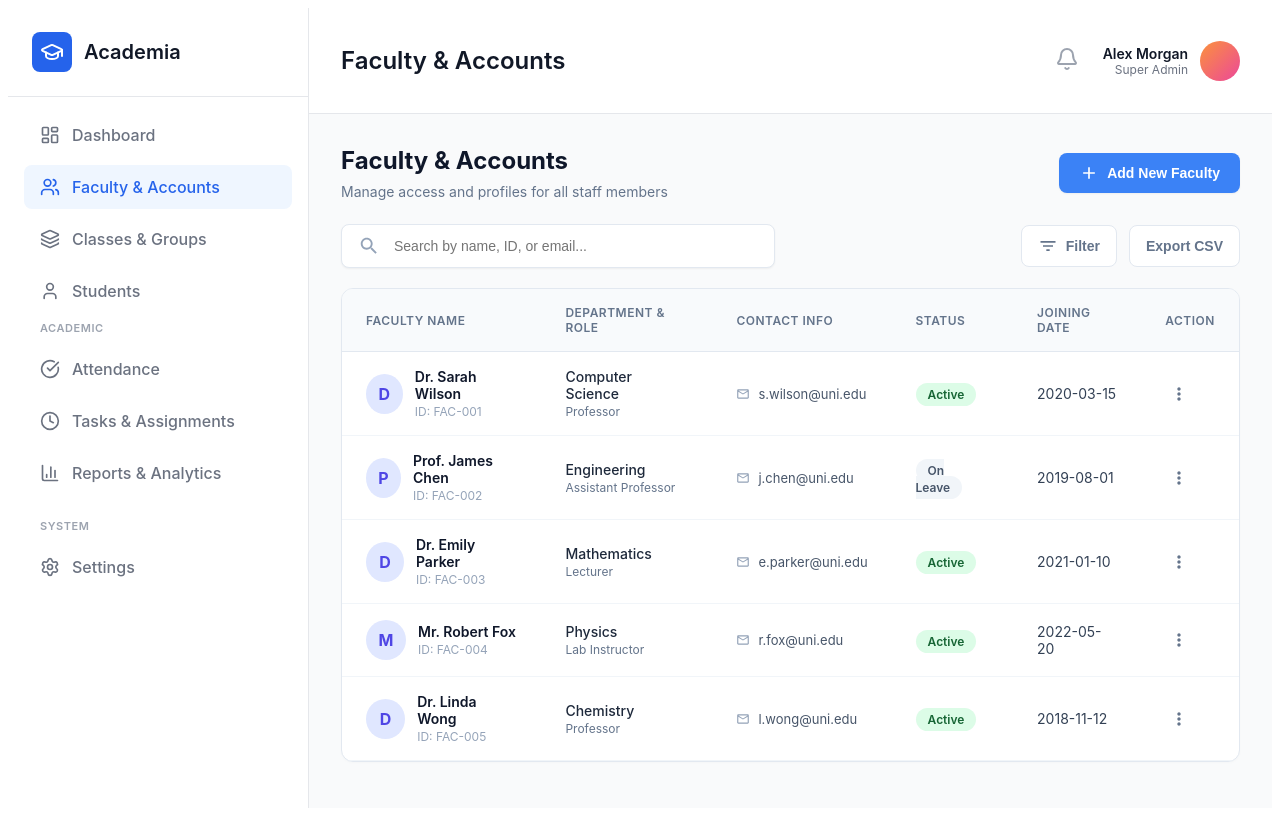
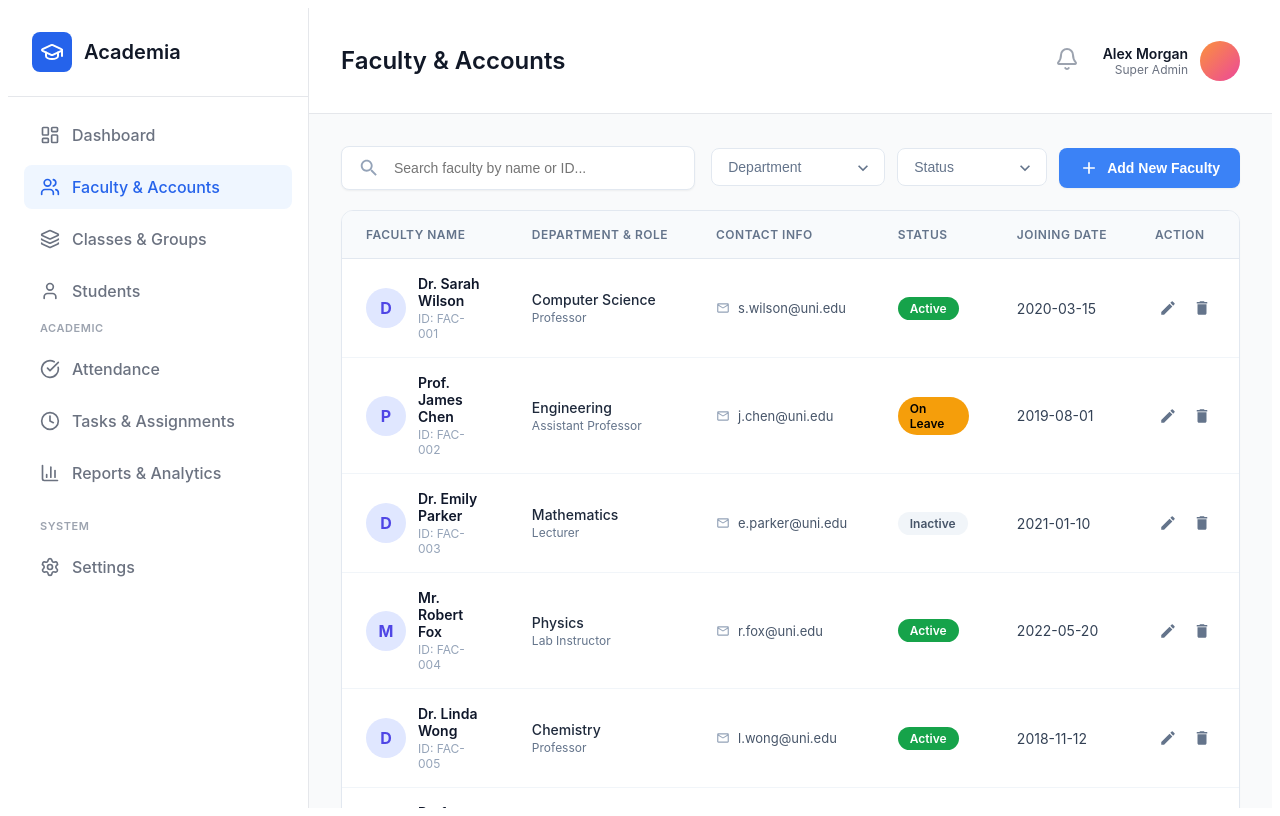
Before and after one commit to mspk5196/Student-Tracker, a React (Vite) app in the folder Frontend/: page /faculty in a window 1280 px wide. Built offline with nearby package versions, Linux system fonts and the light colour scheme; the HTML template or start-up script is replaced by a standard one.

Commit message:
faculty and accounts modified

```diff
--- a/Frontend/src/pages/SuperAdmin/Faculty&Accounts/Faculty&Accounts.jsx
+++ b/Frontend/src/pages/SuperAdmin/Faculty&Accounts/Faculty&Accounts.jsx
@@ -1,64 +1,128 @@
 import React, { useState } from 'react';
 import {
     Search,
-    FilterList,
     Add,
-    MoreVert,
     MailOutline,
-    Phone,
-    School,
-    Badge
+    Edit,
+    Delete,
+    KeyboardArrowDown
 } from '@mui/icons-material';
 
 // --- Mock Data ---
 const FACULTY_DATA = [
     { id: 1, name: 'Dr. Sarah Wilson', role: 'Professor', dept: 'Computer Science', email: 's.wilson@uni.edu', status: 'Active', joinDate: '2020-03-15' },
     { id: 2, name: 'Prof. James Chen', role: 'Assistant Professor', dept: 'Engineering', email: 'j.chen@uni.edu', status: 'On Leave', joinDate: '2019-08-01' },
-    { id: 3, name: 'Dr. Emily Parker', role: 'Lecturer', dept: 'Mathematics', email: 'e.parker@uni.edu', status: 'Active', joinDate: '2021-01-10' },
+    { id: 3, name: 'Dr. Emily Parker', role: 'Lecturer', dept: 'Mathematics', email: 'e.parker@uni.edu', status: 'Inactive', joinDate: '2021-01-10' },
     { id: 4, name: 'Mr. Robert Fox', role: 'Lab Instructor', dept: 'Physics', email: 'r.fox@uni.edu', status: 'Active', joinDate: '2022-05-20' },
     { id: 5, name: 'Dr. Linda Wong', role: 'Professor', dept: 'Chemistry', email: 'l.wong@uni.edu', status: 'Active', joinDate: '2018-11-12' },
+    { id: 6, name: 'Prof. Michael Brown', role: 'Associate Professor', dept: 'Biology', email: 'm.brown@uni.edu', status: 'Active', joinDate: '2019-03-22' },
+    { id: 7, name: 'Dr. Jennifer Lee', role: 'Lecturer', dept: 'English', email: 'j.lee@uni.edu', status: 'On Leave', joinDate: '2020-07-15' },
+    { id: 8, name: 'Mr. David Martinez', role: 'Lab Instructor', dept: 'Chemistry', email: 'd.martinez@uni.edu', status: 'Active', joinDate: '2021-09-01' },
+    { id: 9, name: 'Dr. Susan Taylor', role: 'Professor', dept: 'History', email: 's.taylor@uni.edu', status: 'Active', joinDate: '2017-02-10' },
+    { id: 10, name: 'Prof. Richard White', role: 'Assistant Professor', dept: 'Economics', email: 'r.white@uni.edu', status: 'Inactive', joinDate: '2022-01-05' },
+    { id: 11, name: 'Dr. Patricia Garcia', role: 'Lecturer', dept: 'Psychology', email: 'p.garcia@uni.edu', status: 'Active', joinDate: '2020-11-20' },
+    { id: 12, name: 'Mr. Thomas Anderson', role: 'Lab Instructor', dept: 'Physics', email: 't.anderson@uni.edu', status: 'Active', joinDate: '2021-04-12' },
+    { id: 13, name: 'Dr. Barbara Moore', role: 'Professor', dept: 'Sociology', email: 'b.moore@uni.edu', status: 'On Leave', joinDate: '2016-08-30' },
+    { id: 14, name: 'Prof. Christopher Hill', role: 'Associate Professor', dept: 'Political Science', email: 'c.hill@uni.edu', status: 'Active', joinDate: '2019-05-18' },
+    { id: 15, name: 'Dr. Nancy Scott', role: 'Lecturer', dept: 'Art', email: 'n.scott@uni.edu', status: 'Active', joinDate: '2022-02-28' },
 ];
 
 const FacultyAccounts = () => {
     const [searchTerm, setSearchTerm] = useState('');
+    const [deptFilter, setDeptFilter] = useState('');
+    const [statusFilter, setStatusFilter] = useState('');
+    const [currentPage, setCurrentPage] = useState(1);
+    const itemsPerPage = 6;
+
+    // Get unique departments
+    const departments = [...new Set(FACULTY_DATA.map(f => f.dept))];
+
+    // Filter faculty based on search and filters
+    const filteredData = FACULTY_DATA.filter(f => {
+        const facultyId = `FAC-${f.id.toString().padStart(3, '0')}`;
+        const matchesSearch = f.name.toLowerCase().includes(searchTerm.toLowerCase()) ||
+                            f.email.toLowerCase().includes(searchTerm.toLowerCase()) ||
+                            facultyId.toLowerCase().includes(searchTerm.toLowerCase());
+        const matchesDept = !deptFilter || f.dept === deptFilter;
+        const matchesStatus = !statusFilter || f.status === statusFilter;
+        return matchesSearch && matchesDept && matchesStatus;
+    });
+
+    // Calculate pagination
+    const totalPages = Math.ceil(filteredData.length / itemsPerPage);
+    const startIndex = (currentPage - 1) * itemsPerPage;
+    const endIndex = startIndex + itemsPerPage;
+    const currentData = filteredData.slice(startIndex, endIndex);
+
+    // Pagination handlers
+    const handlePrevious = () => {
+        if (currentPage > 1) setCurrentPage(currentPage - 1);
+    };
+
+    const handleNext = () => {
+        if (currentPage < totalPages) setCurrentPage(currentPage + 1);
+    };
 
     return (
         <div style={styles.container}>
-            {/* Header Section */}
-            <div style={styles.headerRow}>
-                <div>
-                    <h2 style={styles.pageTitle}>Faculty & Accounts</h2>
-                    <p style={styles.subTitle}>Manage access and profiles for all staff members</p>
+            {/* Filters & Search */}
+            <div style={styles.controlsRow}>
+                <div style={styles.searchWrapper}>
+                    <Search sx={{ color: '#94a3b8', fontSize: 22 }} />
+                    <input
+                        type="text"
+                        placeholder="Search faculty by name or ID..."
+                        style={styles.searchInput}
+                        value={searchTerm}
+                        onChange={(e) => {
+                            setSearchTerm(e.target.value);
+                            setCurrentPage(1);
+                        }}
+                    />
+                </div>
+                <div style={styles.filtersGroup}>
+                    <div style={styles.selectWrapper}>
+                        <select
+                            style={styles.select}
+                            value={deptFilter}
+                            onChange={(e) => {
+                                setDeptFilter(e.target.value);
+                                setCurrentPage(1);
+                            }}
+                        >
+                            <option value="">Department</option>
+                            {departments.map(dept => (
+                                <option key={dept} value={dept}>{dept}</option>
+                            ))}
+                        </select>
+                        <KeyboardArrowDown style={styles.selectArrow} sx={{ fontSize: 20 }} />
+                    </div>
+                    <div style={styles.selectWrapper}>
+                        <select
+                            style={styles.select}
+                            value={statusFilter}
+                            onChange={(e) => {
+                                setStatusFilter(e.target.value);
+                                setCurrentPage(1);
+                            }}
+                        >
+                            <option value="">Status</option>
+                            <option value="Active">Active</option>
+                            <option value="On Leave">On Leave</option>
+                            <option value="Inactive">Inactive</option>
+                        </select>
+                        <KeyboardArrowDown style={styles.selectArrow} sx={{ fontSize: 20 }} />
                     </div>
                     <button style={styles.addBtn}>
                         <Add sx={{ fontSize: 20 }} />
                         <span>Add New Faculty</span>
                     </button>
                 </div>
-
-            {/* Filters & Search */}
-            <div style={styles.controlsRow}>
-                <div style={styles.searchWrapper}>
-                    <Search sx={{ color: '#94a3b8', fontSize: 22 }} />
-                    <input
-                        type="text"
-                        placeholder="Search by name, ID, or email..."
-                        style={styles.searchInput}
-                        value={searchTerm}
-                        onChange={(e) => setSearchTerm(e.target.value)}
-                    />
-                </div>
-                <div style={styles.actionsGroup}>
-                    <button style={styles.filterBtn}>
-                        <FilterList sx={{ fontSize: 20 }} />
-                        <span>Filter</span>
-                    </button>
-                    <button style={styles.exportBtn}>Export CSV</button>
-                </div>
             </div>
 
             {/* Faculty List Table */}
             <div style={styles.tableCard}>
+                <div style={styles.tableWrapper}>
                     <table style={styles.table}>
                         <thead>
                             <tr style={styles.trHead}>
@@ -71,7 +135,7 @@ const FacultyAccounts = () => {
                             </tr>
                         </thead>
                         <tbody>
-                        {FACULTY_DATA.filter(f => f.name.toLowerCase().includes(searchTerm.toLowerCase())).map((faculty) => (
+                            {currentData.map((faculty) => (
                                 <tr key={faculty.id} style={styles.trBody}>
                                     <td style={styles.td}>
                                         <div style={styles.profileCell}>
@@ -93,20 +157,55 @@ const FacultyAccounts = () => {
                                         </div>
                                     </td>
                                     <td style={styles.td}>
-                                    <span style={faculty.status === 'Active' ? styles.statusActive : styles.statusInactive}>
+                                        <span style={
+                                            faculty.status === 'Active'
+                                                ? styles.statusActive
+                                                : faculty.status === 'On Leave'
+                                                ? styles.statusOnLeave
+                                                : styles.statusInactive
+                                        }>
                                             {faculty.status}
                                         </span>
                                     </td>
                                     <td style={styles.td}>{faculty.joinDate}</td>
                                     <td style={styles.td}>
+                                        <div style={styles.actionBtnsGroup}>
                                             <button style={styles.actionBtn}>
-                                        <MoreVert sx={{ fontSize: 20, color: '#64748b' }} />
+                                                <Edit sx={{ fontSize: 18, color: '#64748b' }} />
                                             </button>
+                                            <button style={styles.actionBtn}>
+                                                <Delete sx={{ fontSize: 18, color: '#64748b' }} />
+                                            </button>
+                                        </div>
                                     </td>
                                 </tr>
                             ))}
                         </tbody>
                     </table>
+                </div>
+
+                {/* Pagination Footer */}
+                <div style={styles.paginationWrapper}>
+                    <div style={styles.showingText}>
+                        Showing {startIndex + 1}-{Math.min(endIndex, filteredData.length)} of {filteredData.length} faculty members
+                    </div>
+                    <div style={styles.paginationControls}>
+                        <button
+                            style={{...styles.pageBtn, ...(currentPage === 1 ? styles.pageBtnDisabled : {})}}
+                            onClick={handlePrevious}
+                            disabled={currentPage === 1}
+                        >
+                            Previous
+                        </button>
+                        <button
+                            style={{...styles.pageBtn, ...(currentPage === totalPages ? styles.pageBtnDisabled : {})}}
+                            onClick={handleNext}
+                            disabled={currentPage === totalPages}
+                        >
+                            Next
+                        </button>
+                    </div>
+                </div>
             </div>
         </div>
     );
@@ -114,196 +213,39 @@ const FacultyAccounts = () => {
 
 // --- Styles ---
 const styles = {
-    container: {
-        padding: '0px',
-        width: '100%',
-        fontFamily: '-apple-system, BlinkMacSystemFont, "Segoe UI", Roboto, sans-serif',
-    },
-    headerRow: {
-        display: 'flex',
-        justifyContent: 'space-between',
-        alignItems: 'center',
-        marginBottom: '24px',
-    },
-    pageTitle: {
-        fontSize: '24px',
-        fontWeight: '700',
-        color: '#0f172a',
-        margin: '0 0 8px 0',
-    },
-    subTitle: {
-        fontSize: '14px',
-        color: '#64748b',
-        margin: 0,
-    },
-    addBtn: {
-        display: 'flex',
-        alignItems: 'center',
-        gap: '8px',
-        backgroundColor: '#3b82f6',
-        color: '#ffffff',
-        border: 'none',
-        padding: '10px 20px',
-        borderRadius: '8px',
-        fontSize: '14px',
-        fontWeight: '600',
-        cursor: 'pointer',
-        boxShadow: '0 1px 2px rgba(0,0,0,0.05)',
-    },
-    controlsRow: {
-        display: 'flex',
-        justifyContent: 'space-between',
-        alignItems: 'center',
-        marginBottom: '20px',
-        gap: '16px',
-        flexWrap: 'wrap',
-    },
-    searchWrapper: {
-        display: 'flex',
-        alignItems: 'center',
-        gap: '12px',
-        backgroundColor: '#ffffff',
-        border: '1px solid #e2e8f0',
-        borderRadius: '8px',
-        padding: '10px 16px',
-        flex: 1,
-        maxWidth: '400px',
-        boxShadow: '0 1px 2px rgba(0,0,0,0.05)',
-    },
-    searchInput: {
-        border: 'none',
-        outline: 'none',
-        fontSize: '14px',
-        width: '100%',
-        color: '#1e293b',
-    },
-    actionsGroup: {
-        display: 'flex',
-        gap: '12px',
-    },
-    filterBtn: {
-        display: 'flex',
-        alignItems: 'center',
-        gap: '8px',
-        backgroundColor: '#ffffff',
-        border: '1px solid #e2e8f0',
-        color: '#64748b',
-        padding: '10px 16px',
-        borderRadius: '8px',
-        fontSize: '14px',
-        fontWeight: '600',
-        cursor: 'pointer',
-    },
-    exportBtn: {
-        backgroundColor: '#ffffff',
-        border: '1px solid #e2e8f0',
-        color: '#64748b',
-        padding: '10px 16px',
-        borderRadius: '8px',
-        fontSize: '14px',
-        fontWeight: '600',
-        cursor: 'pointer',
-    },
-    tableCard: {
-        backgroundColor: '#ffffff',
-        borderRadius: '12px',
-        border: '1px solid #e2e8f0',
-        overflow: 'hidden',
-        boxShadow: '0 1px 3px rgba(0,0,0,0.02)',
-    },
-    table: {
-        width: '100%',
-        borderCollapse: 'collapse',
-        textAlign: 'left',
-    },
-    trHead: {
-        backgroundColor: '#f8fafc',
-        borderBottom: '1px solid #e2e8f0',
-    },
-    th: {
-        padding: '16px 24px',
-        fontSize: '12px',
-        fontWeight: '600',
-        color: '#64748b',
-        textTransform: 'uppercase',
-        letterSpacing: '0.5px',
-    },
-    trBody: {
-        borderBottom: '1px solid #f1f5f9',
-    },
-    td: {
-        padding: '16px 24px',
-        fontSize: '14px',
-        color: '#334155',
-    },
-    profileCell: {
-        display: 'flex',
-        alignItems: 'center',
-        gap: '12px',
-    },
-    avatar: {
-        width: '40px',
-        height: '40px',
-        borderRadius: '50%',
-        backgroundColor: '#e0e7ff',
-        color: '#4f46e5',
-        display: 'flex',
-        alignItems: 'center',
-        justifyContent: 'center',
-        fontWeight: '700',
-        fontSize: '16px',
-    },
-    nameText: {
-        fontWeight: '600',
-        color: '#0f172a',
-    },
-    idText: {
-        fontSize: '12px',
-        color: '#94a3b8',
-        marginTop: '2px',
-    },
-    deptText: {
-        fontWeight: '500',
-        color: '#1e293b',
-    },
-    roleText: {
-        fontSize: '12px',
-        color: '#64748b',
-        marginTop: '2px',
-    },
-    contactRow: {
-        display: 'flex',
-        alignItems: 'center',
-        gap: '8px',
-        fontSize: '13px',
-        color: '#475569',
-    },
-    statusActive: {
-        backgroundColor: '#dcfce7',
-        color: '#166534',
-        padding: '4px 12px',
-        borderRadius: '20px',
-        fontSize: '12px',
-        fontWeight: '600',
-    },
-    statusInactive: {
-        backgroundColor: '#f1f5f9',
-        color: '#475569',
-        padding: '4px 12px',
-        borderRadius: '20px',
-        fontSize: '12px',
-        fontWeight: '600',
-    },
-    actionBtn: {
-        background: 'none',
-        border: 'none',
-        cursor: 'pointer',
-        padding: '4px',
-        borderRadius: '4px',
-        display: 'flex',
-        alignItems: 'center',
-        justifyContent: 'center',
-    },
+    container: { padding: '0', width: '100%', fontFamily: '-apple-system, BlinkMacSystemFont, "Segoe UI", Roboto, sans-serif' },
+    controlsRow: { display: 'flex', justifyContent: 'space-between', alignItems: 'center', marginBottom: '20px', gap: '16px', flexWrap: 'wrap' },
+    searchWrapper: { display: 'flex', alignItems: 'center', gap: '12px', backgroundColor: '#ffffff', border: '1px solid #e2e8f0', borderRadius: '8px', padding: '10px 16px', flex: 1, minWidth: '250px', boxShadow: '0 1px 2px rgba(0,0,0,0.05)' },
+    searchInput: { border: 'none', outline: 'none', fontSize: '14px', width: '100%', color: '#1e293b', background: 'transparent' },
+    filtersGroup: { display: 'flex', gap: '12px', flexWrap: 'wrap' },
+    selectWrapper: { position: 'relative', minWidth: '150px' },
+    select: { appearance: 'none', backgroundColor: '#ffffff', border: '1px solid #e2e8f0', color: '#64748b', padding: '10px 40px 10px 16px', borderRadius: '8px', fontSize: '14px', fontWeight: '500', cursor: 'pointer', width: '100%', outline: 'none' },
+    selectArrow: { position: 'absolute', right: '12px', top: '50%', transform: 'translateY(-50%)', pointerEvents: 'none', color: '#64748b' },
+    addBtn: { display: 'flex', alignItems: 'center', gap: '8px', backgroundColor: '#3b82f6', color: '#ffffff', border: 'none', padding: '10px 20px', borderRadius: '8px', fontSize: '14px', fontWeight: '600', cursor: 'pointer', boxShadow: '0 1px 2px rgba(0,0,0,0.05)', whiteSpace: 'nowrap' },
+    tableCard: { backgroundColor: '#ffffff', borderRadius: '12px', border: '1px solid #e2e8f0', overflow: 'hidden', boxShadow: '0 1px 3px rgba(0,0,0,0.02)' },
+    tableWrapper: { overflowX: 'auto' },
+    table: { width: '100%', borderCollapse: 'collapse', textAlign: 'left', minWidth: '800px' },
+    trHead: { backgroundColor: '#f8fafc', borderBottom: '1px solid #e2e8f0' },
+    th: { padding: '16px 24px', fontSize: '12px', fontWeight: '600', color: '#64748b', textTransform: 'uppercase', letterSpacing: '0.5px', whiteSpace: 'nowrap' },
+    trBody: { borderBottom: '1px solid #f1f5f9' },
+    td: { padding: '16px 24px', fontSize: '14px', color: '#334155' },
+    profileCell: { display: 'flex', alignItems: 'center', gap: '12px' },
+    avatar: { width: '40px', height: '40px', borderRadius: '50%', backgroundColor: '#e0e7ff', color: '#4f46e5', display: 'flex', alignItems: 'center', justifyContent: 'center', fontWeight: '700', fontSize: '16px', flexShrink: 0 },
+    nameText: { fontWeight: '600', color: '#0f172a' },
+    idText: { fontSize: '12px', color: '#94a3b8', marginTop: '2px' },
+    deptText: { fontWeight: '500', color: '#1e293b' },
+    roleText: { fontSize: '12px', color: '#64748b', marginTop: '2px' },
+    contactRow: { display: 'flex', alignItems: 'center', gap: '8px', fontSize: '13px', color: '#475569' },
+    statusActive: { backgroundColor: '#16A34A', color: 'white', padding: '4px 12px', borderRadius: '20px', fontSize: '12px', fontWeight: '600', display: 'inline-block' },
+    statusOnLeave: { backgroundColor: '#F59E0B', color: 'black', padding: '4px 12px', borderRadius: '20px', fontSize: '12px', fontWeight: '600', display: 'inline-block' },
+    statusInactive: { backgroundColor: '#f1f5f9', color: '#475569', padding: '4px 12px', borderRadius: '20px', fontSize: '12px', fontWeight: '600', display: 'inline-block' },
+    actionBtnsGroup: { display: 'flex', gap: '8px', alignItems: 'center' },
+    actionBtn: { background: 'none', border: 'none', cursor: 'pointer', padding: '4px', borderRadius: '4px', display: 'flex', alignItems: 'center', justifyContent: 'center' },
+    paginationWrapper: { display: 'flex', justifyContent: 'space-between', alignItems: 'center', padding: '16px 24px', borderTop: '1px solid #e2e8f0', backgroundColor: '#fafafa', flexWrap: 'wrap', gap: '12px' },
+    showingText: { fontSize: '14px', color: '#64748b' },
+    paginationControls: { display: 'flex', gap: '12px' },
+    pageBtn: { backgroundColor: '#ffffff', border: '1px solid #e2e8f0', color: '#334155', padding: '8px 16px', borderRadius: '6px', fontSize: '14px', fontWeight: '500', cursor: 'pointer' },
+    pageBtnDisabled: { opacity: 0.5, cursor: 'not-allowed' }
 };
 
 export default FacultyAccounts;
```
Also changed, not shown: Frontend/src/pages/SuperAdmin/Classes&Groups/Classes&Groups.jsx (added), 1 other file (tests, documents, lock files or other folders). Lines whose indentation alone changed are shown as unchanged.
